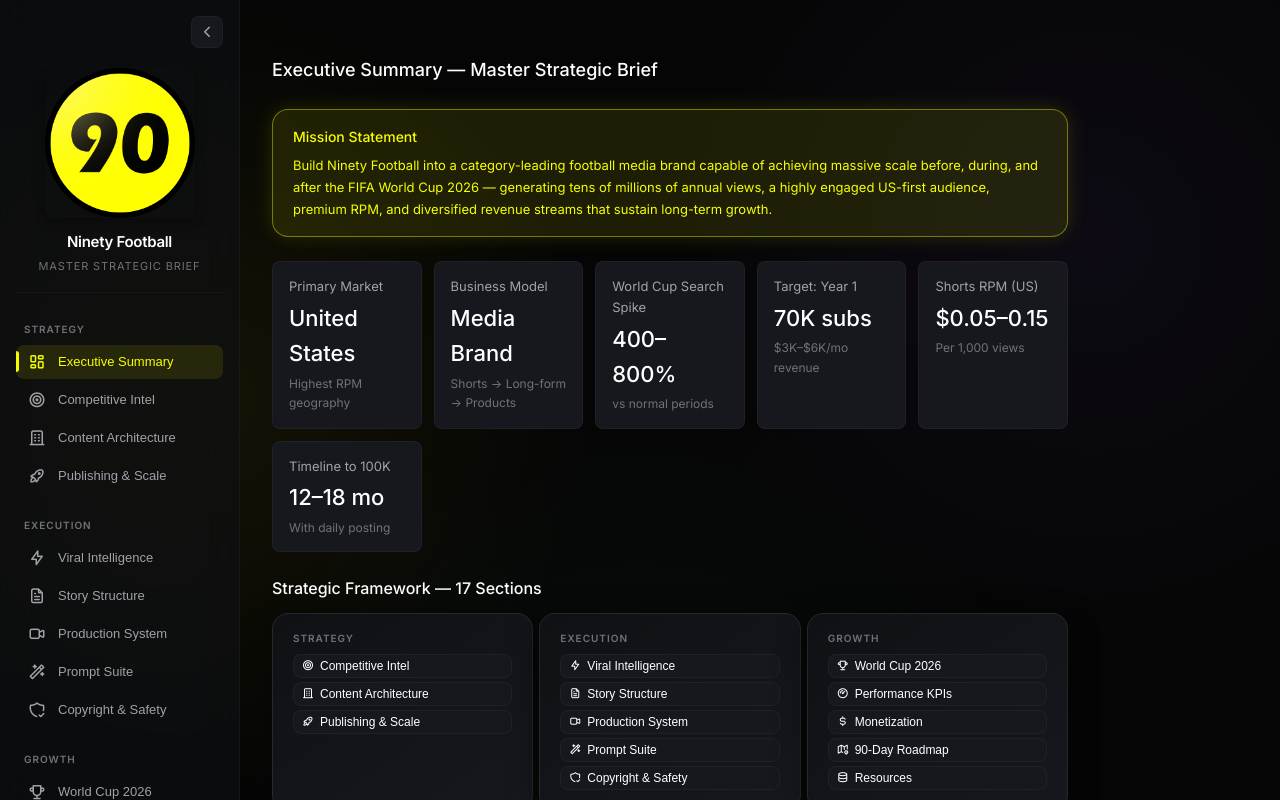
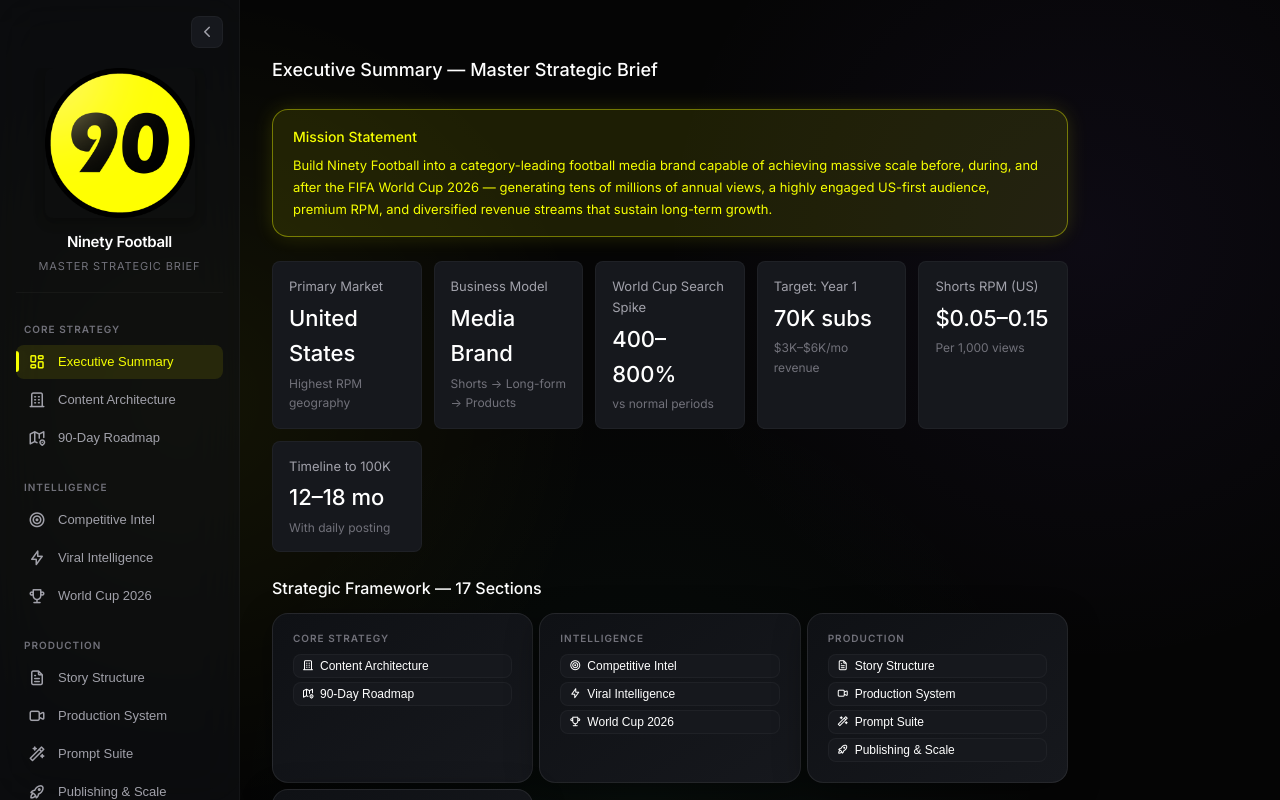
Before and after one commit to ahmed-el4enawy/YT-Plan-JSX, a React (Vite) app: page / in a window 1280 px wide. Shown: the top 800 px of the page. Built offline with nearby package versions, Linux system fonts and the light colour scheme.

Commit message:
refactor: reorganize sidebar navigation into professional media workflow

```diff
--- a/src/data/strategicData.js
+++ b/src/data/strategicData.js
@@ -290,24 +290,26 @@
   ];
 
 export const sectionGroups = [
-  { group: "STRATEGY", items: [
+  { group: "CORE STRATEGY", items: [
     { id: "overview", label: "Executive Summary", icon: "ti-layout-dashboard" },
+    { id: "content", label: "Content Architecture", icon: "ti-building" },
+    { id: "roadmap", label: "90-Day Roadmap", icon: "ti-map-2" },
+  ]},
+  { group: "INTELLIGENCE", items: [
     { id: "competitors", label: "Competitive Intel", icon: "ti-target" },
-    { id: "content", label: "Content Architecture", icon: "ti-building" },
-    { id: "publishing", label: "Publishing & Scale", icon: "ti-rocket" },
+    { id: "viral", label: "Viral Intelligence", icon: "ti-bolt" },
+    { id: "worldcup", label: "World Cup 2026", icon: "ti-trophy" },
   ]},
-  { group: "EXECUTION", items: [
-    { id: "viral", label: "Viral Intelligence", icon: "ti-bolt" },
+  { group: "PRODUCTION", items: [
     { id: "scripting", label: "Story Structure", icon: "ti-file-text" },
     { id: "production", label: "Production System", icon: "ti-video" },
     { id: "promptsuite", label: "Prompt Suite", icon: "ti-wand" },
-    { id: "copyright", label: "Copyright & Safety", icon: "ti-shield-check" },
+    { id: "publishing", label: "Publishing & Scale", icon: "ti-rocket" },
   ]},
-  { group: "GROWTH", items: [
-    { id: "worldcup", label: "World Cup 2026", icon: "ti-trophy" },
+  { group: "OPERATIONS", items: [
     { id: "kpis", label: "Performance KPIs", icon: "ti-gauge" },
     { id: "monetization", label: "Monetization", icon: "ti-currency-dollar" },
-    { id: "roadmap", label: "90-Day Roadmap", icon: "ti-map-2" },
+    { id: "copyright", label: "Copyright & Safety", icon: "ti-shield-check" },
     { id: "resources", label: "Resources", icon: "ti-database" },
   ]},
 ];
```
